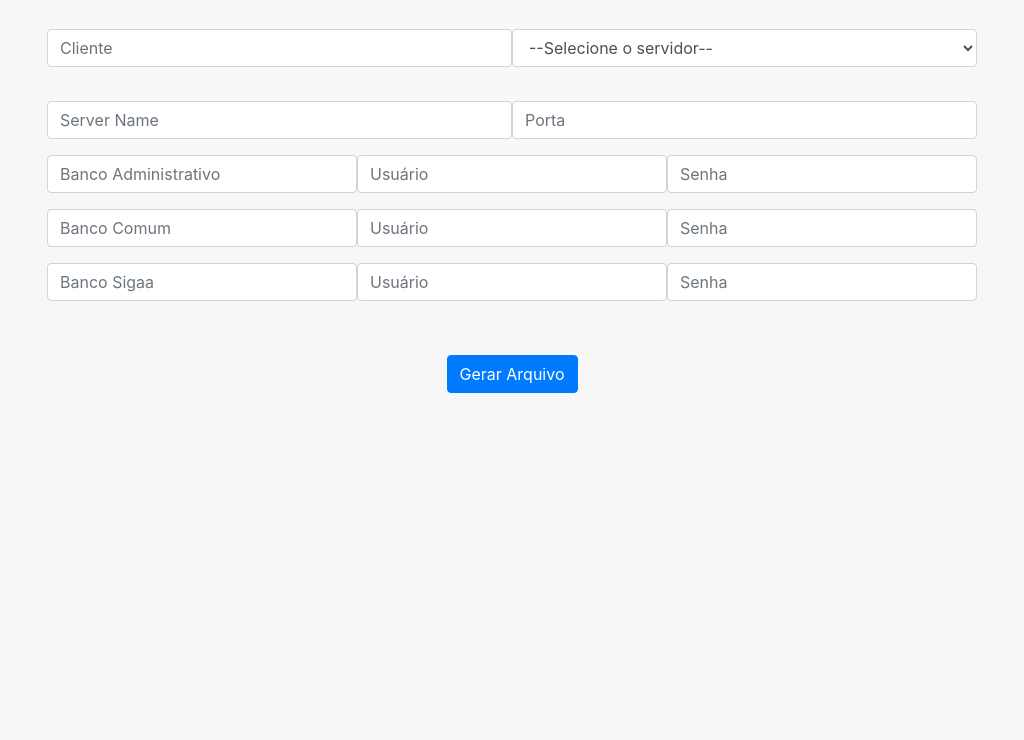
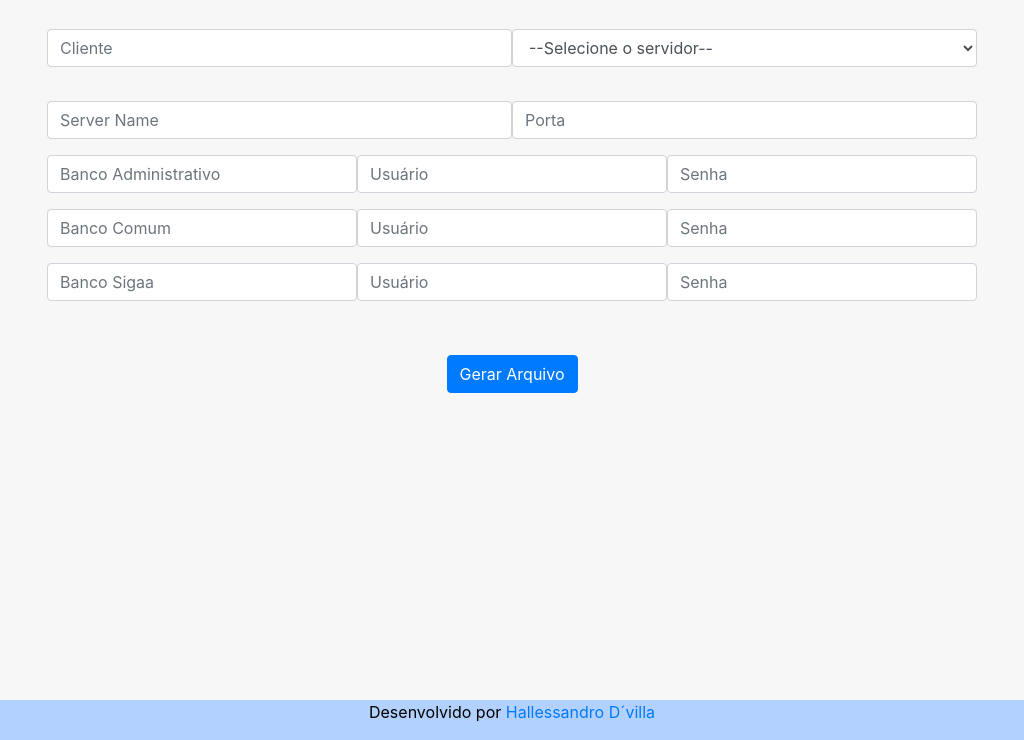
Before and after one commit to Hallessandro/GeradorPostgresDS, an Electron app: page index.html in a window 1024 px wide. Shown: the part 60-800 px from the top of the page. Drawn offline with nearby package versions, Linux system fonts and the light colour scheme; no server answers; files whose address does not match are found by name.

Commit message:
Add link para o blog

```diff
--- a/assets/css/index.css
+++ b/assets/css/index.css
@@ -51,3 +51,13 @@ background-color: #F7F7F7;
     color: white;
     padding-top: 15%;
 }
+
+.footer {
+    position: fixed;
+    left: 0;
+    bottom: 0;
+    width: 100%;
+    background-color: #b3d1ff;
+    color: black;
+    text-align: center;
+ }
--- a/assets/js/index.js
+++ b/assets/js/index.js
@@ -2,6 +2,7 @@ var fs = require('fs');
 var path = require("path");
 var app = require('electron').remote;
 var dialog = app.dialog;
+const shell = require('electron').shell;
 
 const $ = document.querySelector.bind(document);
 const CAMINHO_JBOSS_5 = "";
@@ -163,3 +164,7 @@ function validaCampos(){
         return true;
     }
 }
+
+function levarParaBlog(){
+    shell.openExternal("http://hallessandro.github.io");
+}
--- a/index.html
+++ b/index.html
@@ -62,6 +62,9 @@
     <br>
     <p id="erros"></p>
   </div>
+  <div class="footer">
+    <p>Desenvolvido por <a href="#" onclick="levarParaBlog()">Hallessandro D´villa</a> </p>
+  </div>
   <script>
     require('./renderer.js')
   </script>
```
